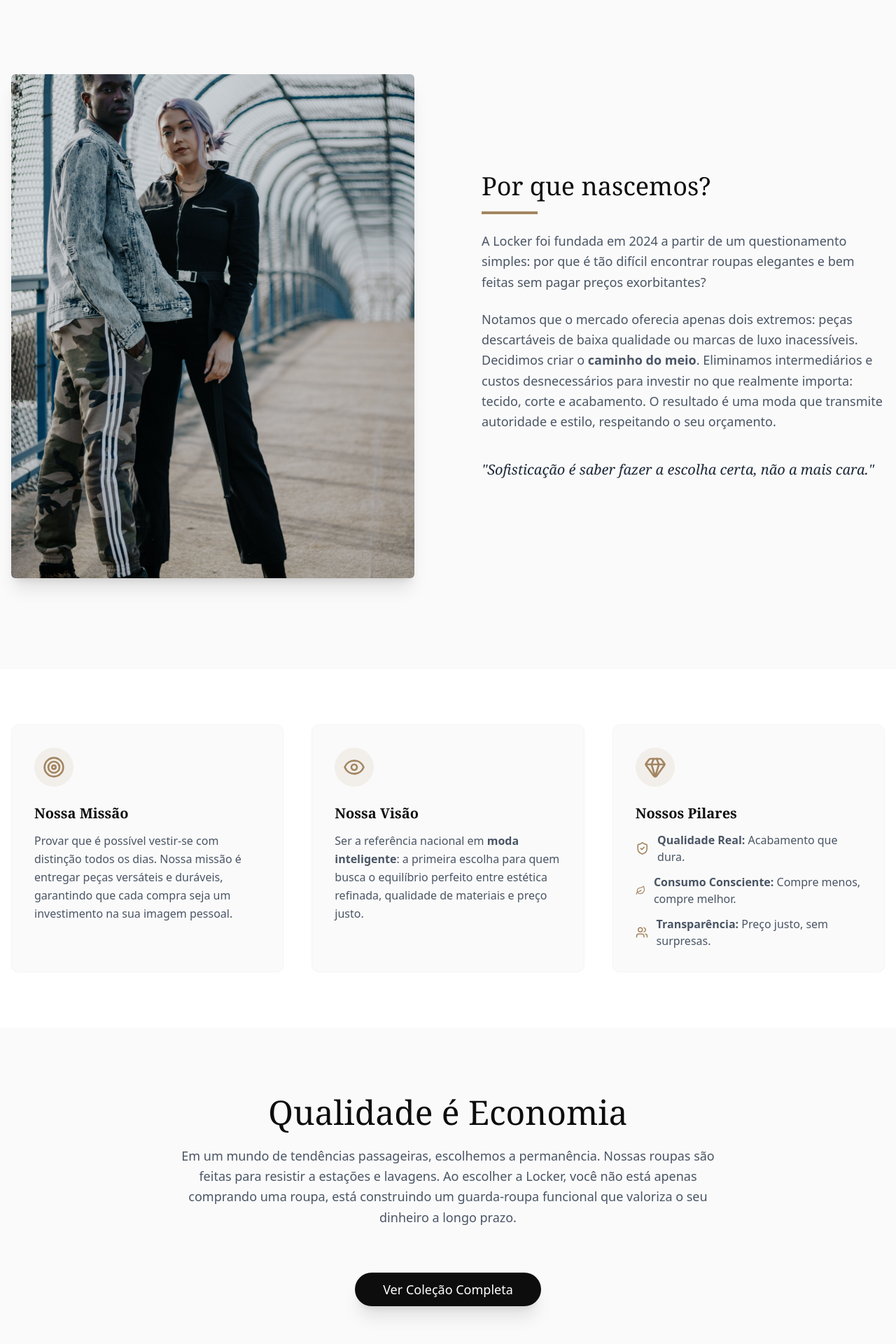
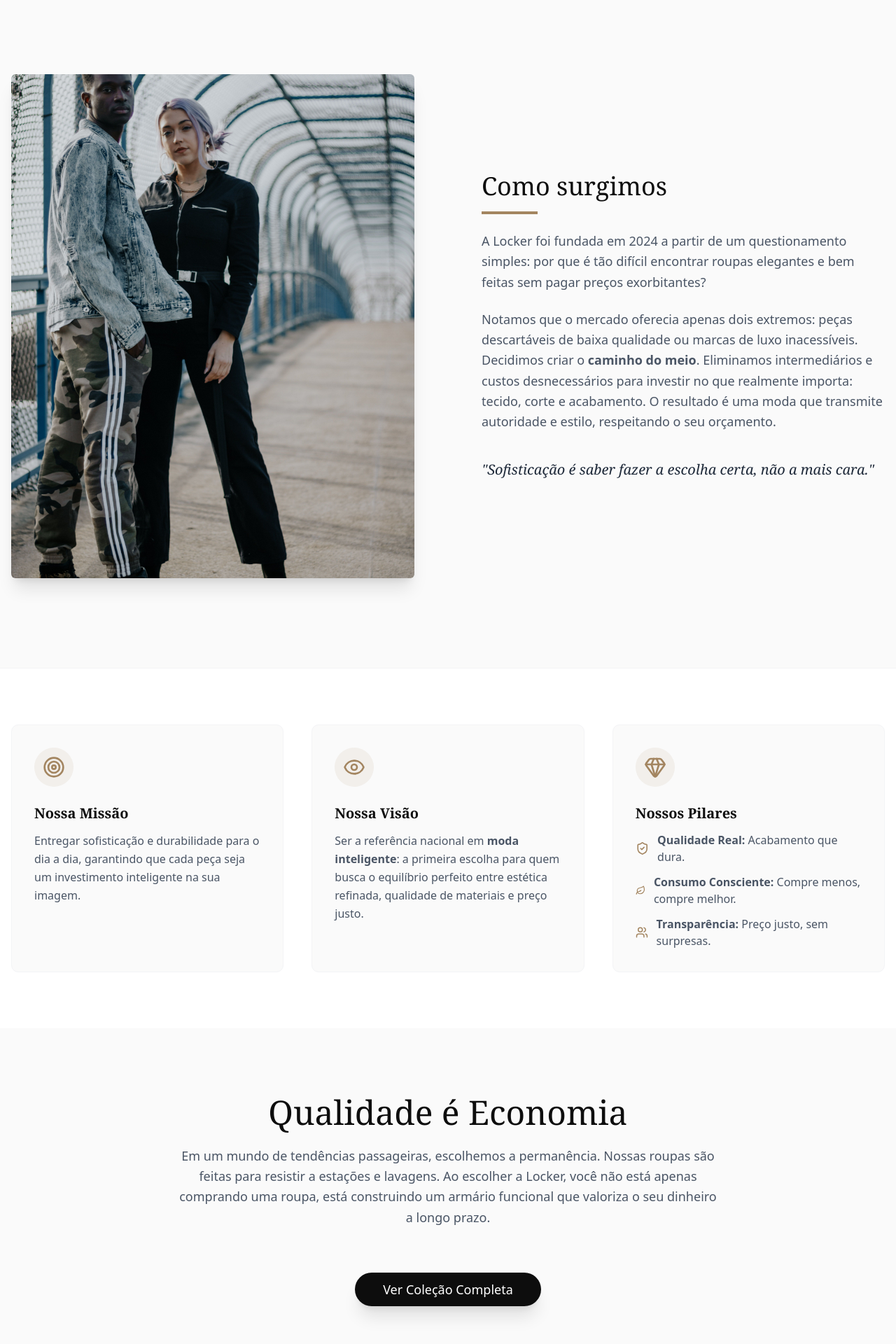
Before and after one commit to Ricardo-Cs/e-commerce, a Next.js app in the folder locker-app/: page /about in a window 1280 px wide. Shown: the part 618-2538 px from the top of the page at 70% size. Built offline with nearby package versions, Linux system fonts and the light colour scheme; no server answers.

Commit message:
Altera textos de sobre nós

```diff
--- a/locker-app/src/app/about/page.tsx
+++ b/locker-app/src/app/about/page.tsx
@@ -44,7 +44,7 @@
           </div>
 
           <div className="w-full md:w-1/2 space-y-6">
-            <h2 className="text-3xl md:text-4xl font-serif mb-4 text-[#0D0D0D]">Por que nascemos?</h2>
+            <h2 className="text-3xl md:text-4xl font-serif mb-4 text-[#0D0D0D]">Como surgimos</h2>
             <div className="w-20 h-1 bg-primary mb-6"></div>
             <p className="text-gray-600 leading-relaxed text-lg">
               A Locker foi fundada em 2024 a partir de um questionamento simples: por que é tão difícil encontrar roupas
@@ -77,8 +77,8 @@
               </div>
               <h3 className="text-xl font-serif font-bold mb-3">Nossa Missão</h3>
               <p className="text-gray-600 leading-relaxed">
-                Provar que é possível vestir-se com distinção todos os dias. Nossa missão é entregar peças versáteis e
-                duráveis, garantindo que cada compra seja um investimento na sua imagem pessoal.
+                Entregar sofisticação e durabilidade para o dia a dia, garantindo que cada peça seja um investimento
+                inteligente na sua imagem.
               </p>
             </div>
 
@@ -132,7 +132,7 @@
           <p className="text-gray-600 text-lg font-light leading-relaxed">
             Em um mundo de tendências passageiras, escolhemos a permanência. Nossas roupas são feitas para resistir a
             estações e lavagens. Ao escolher a Locker, você não está apenas comprando uma roupa, está construindo um
-            guarda-roupa funcional que valoriza o seu dinheiro a longo prazo.
+            armário funcional que valoriza o seu dinheiro a longo prazo.
           </p>
 
           <div className="pt-8">
```
